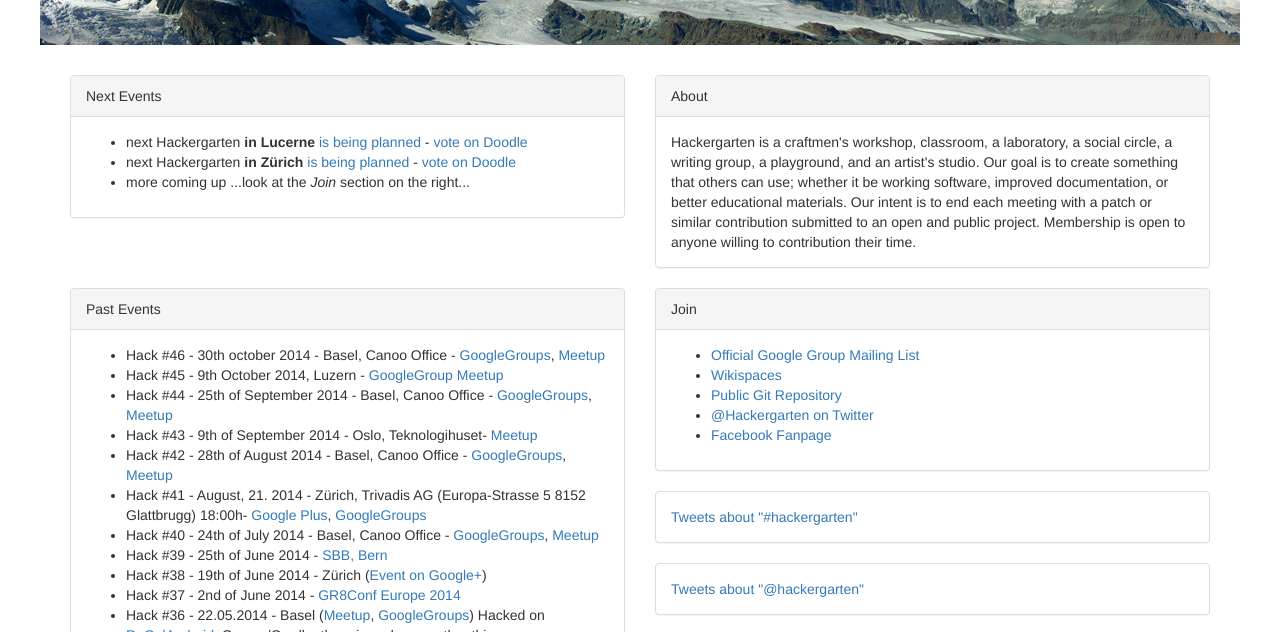
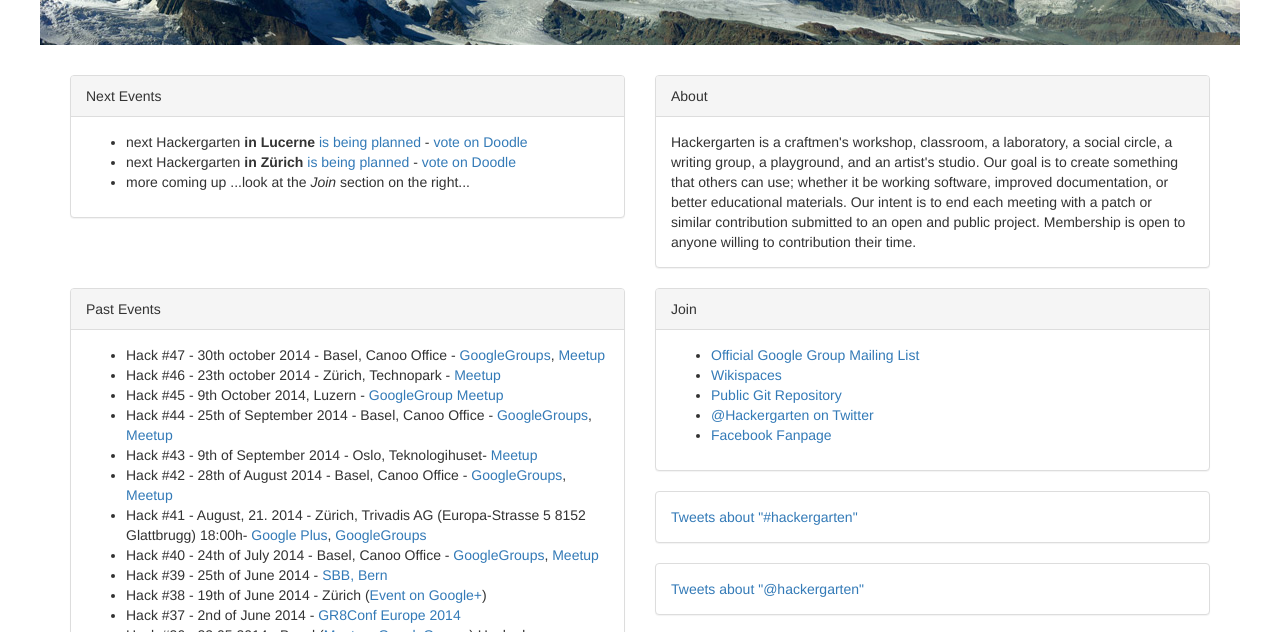
Before and after one commit to hackergarten/hackergarten.github.io, a plain HTML site: page index.html in a window 1280 px wide. Shown: the part 167-799 px from the top of the page. Drawn offline with nearby package versions, Linux system fonts and the light colour scheme.

Commit message:
Add October Hackergarten Zürich to History

```diff
--- a/index.html
+++ b/index.html
@@ -72,9 +72,12 @@
                 <div class="panel-heading">Past Events</div>
                 <div class="panel-body">
                     <ul>
-                        <li>Hack #46 - 30th october 2014 - Basel, Canoo Office -
+                        <li>Hack #47 - 30th october 2014 - Basel, Canoo Office -
                             <a href="https://groups.google.com/forum/#!topic/hackergarten/b4VqwExj5-c">GoogleGroups</a>,
                             <a href="http://www.meetup.com/Hackergarten-Basel/events/211695852/">Meetup</a>
+                        </li>
+                        <li>Hack #46 - 23th october 2014 - Zürich, Technopark -
+                            <a href="http://www.meetup.com/Hackergarten-Zurich/events/211930692/">Meetup</a>
                         </li>
                         <li>Hack #45 - 9th October 2014, Luzern -
                             <a href="https://groups.google.com/forum/#!topic/hackergarten/EFYWD3XY0XQ">GoogleGroup</a>
```
